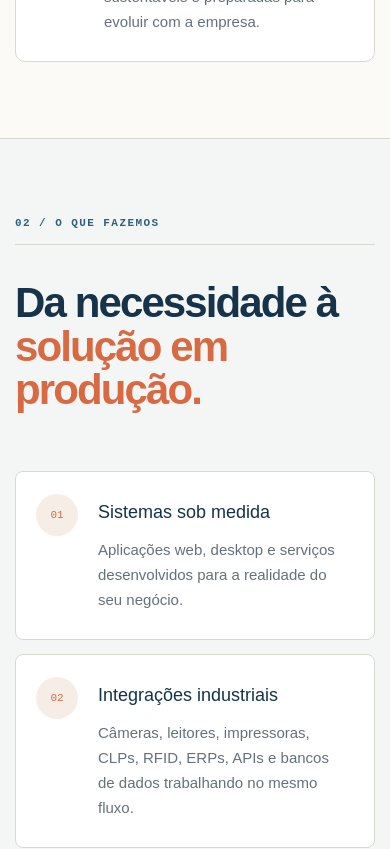
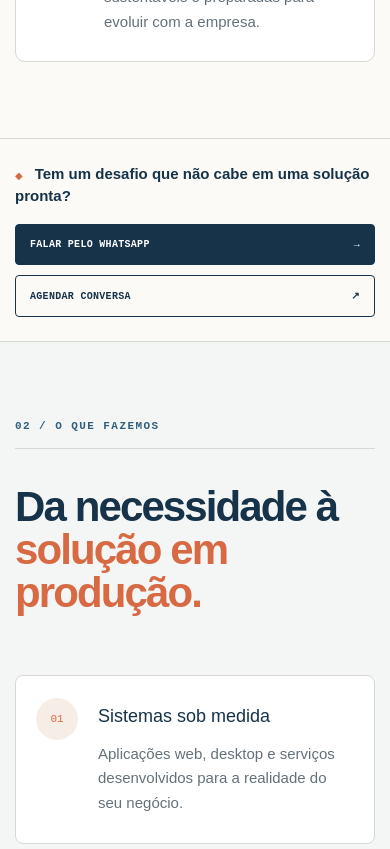
Before and after one commit to d2codesistemas/d2code-site, a Next.js app: page / in a window 390 px wide. Shown: the part 2000-2849 px from the top of the page. Built offline with nearby package versions, Linux system fonts and the light colour scheme.

Commit message:
Add contact actions between site sections

```diff
--- a/app/globals.css
+++ b/app/globals.css
@@ -215,3 +215,25 @@ section[id]{scroll-margin-top:24px}
   .footer-top>div{font-size:11px}
   .footer-bottom{font-size:11px}
 }
+
+/* Compact contact actions at the transition between content sections. */
+.section-contact{border-bottom:1px solid var(--line);background:var(--paper)}
+.section-contact-layout{min-height:92px;display:flex;align-items:center;justify-content:space-between;gap:32px}
+.section-contact p{margin:0;font-size:15px;font-weight:700;line-height:1.45}
+.section-contact p span{color:var(--orange);font:10px "Courier New",monospace;margin-right:12px}
+.section-contact-actions{display:flex;align-items:center;gap:10px;flex-shrink:0}
+.section-contact-actions a{display:inline-flex;align-items:center;justify-content:space-between;gap:22px;min-width:190px;padding:12px 14px;border:1px solid var(--navy);border-radius:4px;font:700 10px "Courier New",monospace;letter-spacing:.03em;transition:.2s}
+.section-contact-actions a:first-child{background:var(--navy);color:var(--white)}
+.section-contact-actions a:hover{background:var(--blue);border-color:var(--blue);color:var(--white);transform:translateY(-2px)}
+
+@media(max-width:820px){
+  .section-contact-layout{min-height:0;padding-top:24px;padding-bottom:24px;align-items:flex-start;flex-direction:column;gap:18px}
+  .section-contact-actions{width:100%;flex-wrap:wrap}
+  .section-contact-actions a{flex:1;min-width:220px}
+}
+
+@media(max-width:580px){
+  .section-contact p{font-size:15px}
+  .section-contact-actions{display:grid;grid-template-columns:1fr}
+  .section-contact-actions a{width:100%;min-width:0;padding:14px}
+}
--- a/app/page.tsx
+++ b/app/page.tsx
@@ -70,6 +70,24 @@ function Logo({ compact = false }: { compact?: boolean }) {
       unoptimized
       priority={compact}
     />
+  );
+}
+
+function SectionContact({ text }: { text: string }) {
+  return (
+    <aside className="section-contact" aria-label="Entre em contato com a D2 Code">
+      <div className="container section-contact-layout">
+        <p><span>◆</span>{text}</p>
+        <div className="section-contact-actions">
+          <a href={WHATSAPP} target="_blank" rel="noreferrer">
+            FALAR PELO WHATSAPP <b>→</b>
+          </a>
+          <a href={BOOKINGS} target="_blank" rel="noreferrer">
+            AGENDAR CONVERSA <b>↗</b>
+          </a>
+        </div>
+      </div>
+    </aside>
   );
 }
 
@@ -166,6 +184,7 @@ export default function Home() {
           </div>
         </div>
       </section>
+      <SectionContact text="Tem um desafio que não cabe em uma solução pronta?" />
 
       <section className="section services" id="servicos">
         <div className="container">
@@ -183,6 +202,7 @@ export default function Home() {
           </div>
         </div>
       </section>
+      <SectionContact text="Quer entender qual solução faz sentido para a sua operação?" />
 
       <section className="section operation" id="atuacao">
         <div className="container">
@@ -199,6 +219,7 @@ export default function Home() {
           </div>
         </div>
       </section>
+      <SectionContact text="Precisa conectar sistemas, equipamentos e dados?" />
 
       <section className="section field-solutions" id="solucoes">
         <div className="container">
@@ -217,6 +238,7 @@ export default function Home() {
           </div>
         </div>
       </section>
+      <SectionContact text="Existe um processo que precisa de mais controle ou rastreabilidade?" />
 
       <section className="section about" id="sobre">
         <div className="container about-layout">
@@ -240,6 +262,7 @@ export default function Home() {
           </div>
         </div>
       </section>
+      <SectionContact text="Vamos conversar sobre a realidade da sua empresa?" />
 
       <section className="section technologies" id="tecnologias">
         <div className="container">
@@ -252,6 +275,7 @@ export default function Home() {
           </div>
         </div>
       </section>
+      <SectionContact text="Tem uma integração ou sistema legado para evoluir?" />
 
       <section className="section process-section" id="processo">
         <div className="container">
```
